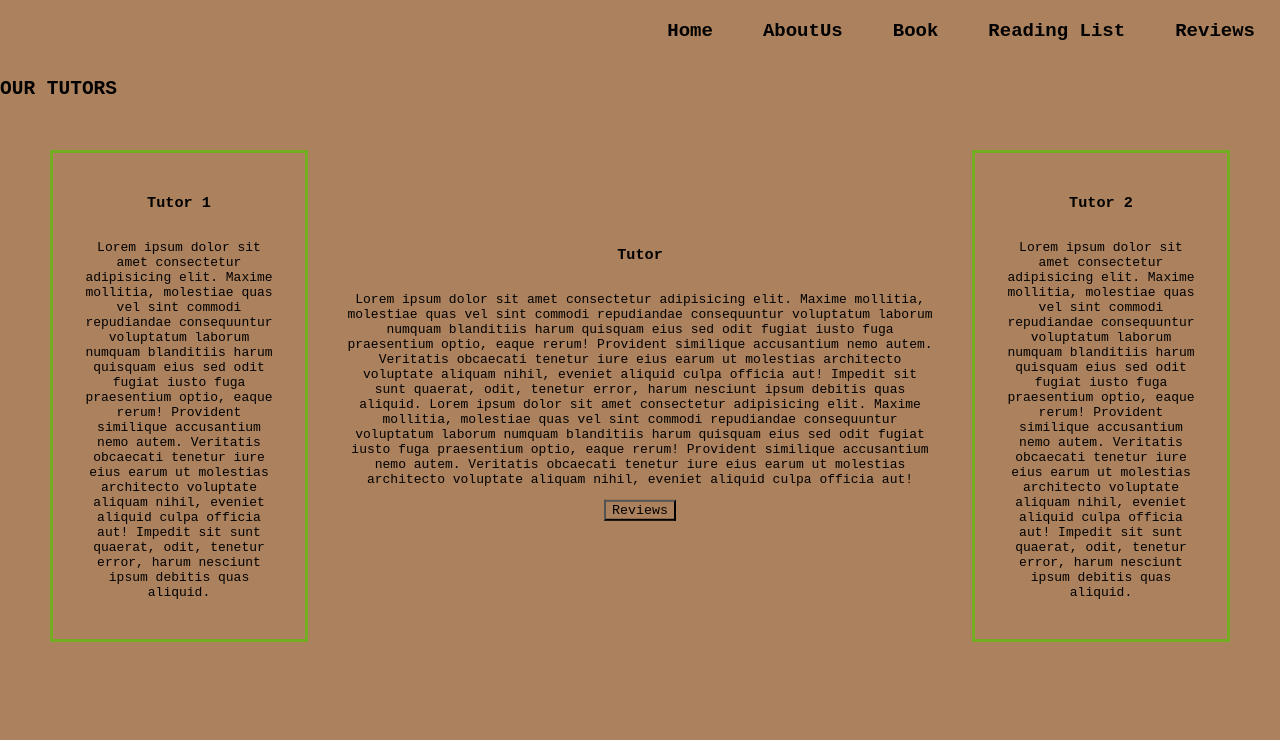
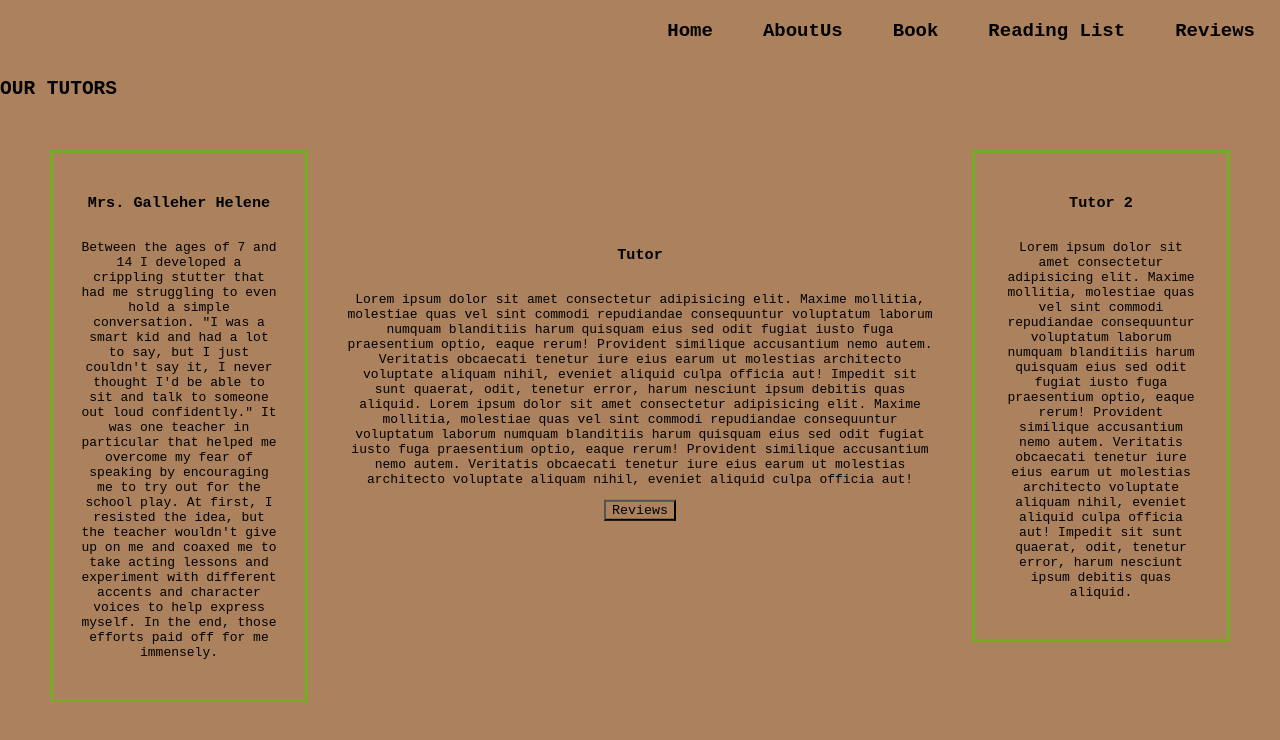
Before and after one commit to OliviaAdongo/tales, a React (Create React App) app: page /about in a window 1280 px wide. Shown: the top 740 px of the page. Built offline with nearby package versions, Linux system fonts and the light colour scheme.

Commit message:
Reviews created

```diff
--- a/src/components/AboutUs/Aboutus.js
+++ b/src/components/AboutUs/Aboutus.js
@@ -26,14 +26,9 @@ const Aboutus = () => {
 
             <div class="box2">
 
-                <h3 class="headings">Tutor 1</h3>
-                <p>Lorem ipsum dolor sit amet consectetur adipisicing elit. Maxime mollitia,
-                    molestiae quas vel sint commodi repudiandae consequuntur voluptatum laborum
-                    numquam blanditiis harum quisquam eius sed odit fugiat iusto fuga praesentium
-                    optio, eaque rerum! Provident similique accusantium nemo autem. Veritatis
-                    obcaecati tenetur iure eius earum ut molestias architecto voluptate aliquam
-                    nihil, eveniet aliquid culpa officia aut! Impedit sit sunt quaerat, odit,
-                    tenetur error, harum nesciunt ipsum debitis quas aliquid. </p>
+                <h3 class="headings">Mrs. Galleher Helene </h3>
+                <p> Between the ages of 7 and 14 I developed a crippling stutter that had me struggling to even hold a simple conversation. "I was a smart kid and had a lot to say, but I just couldn't say it, I never thought I'd be able to sit and talk to someone out loud confidently."
+                It was one teacher in particular that helped me overcome my fear of speaking by encouraging me to try out for the school play. At first, I resisted the idea, but the teacher wouldn't give up on me and coaxed me to take acting lessons and experiment with different accents and character voices to help express myself. In the end, those efforts paid off for me immensely. </p>
             </div>
             <div class="box3">
 
--- a/src/components/Books/Books.js
+++ b/src/components/Books/Books.js
@@ -29,7 +29,8 @@ useEffect (() => {
     <BookContainer>
     <BookHeading>Books We Love</BookHeading>
     <BookWrapper>
-    {books.map((book, index) =>{
+
+    {books.slice(1).map((book, index) =>{
       return(
         <BookCard key={index}>
         <BookImage src={book.imgurl} alt={book.alt}/>
--- /dev/null
+++ b/src/components/Reviews/ReviewStyler.js
@@ -0,0 +1,8 @@
+import styled from "styled-components";
+
+ export const ReviewContainer =styled.div``
+ export const Reviewer  = styled.h2``
+ export const ReviewWrapper = styled.div``
+ export const ReviewCard = styled.div``
+ export const ReviewList = styled.div``
+ export const Views = styled.div``
--- a/src/components/Reviews/Reviews.js
+++ b/src/components/Reviews/Reviews.js
@@ -1,7 +1,18 @@
 import axios from 'axios'
 import React, { useEffect, useState } from 'react'
+import{
+  ReviewContainer,
+  Reviewer,
+  ReviewWrapper,
+  ReviewCard,
+  ReviewList,
+  Views
+} from './ReviewStyler';
+
 
 const Reviews = () => {
+const [reviews, setReview] = useState([])
+
   const [data, setData] = useState("")
   useEffect(()=>{
 
@@ -9,6 +20,14 @@ const Reviews = () => {
   .then((response) => {setData(response.data)})
   },[])
 
+  useEffect (() => {
+    fetch ('http://127.0.0.1:9292/review')
+    .then (response => response.json())
+    .then((reviews) =>
+    // console.log (products)
+    setReview(reviews)
+    )
+  }, [])
 
   console.log(data)
 
@@ -16,20 +35,34 @@ const Reviews = () => {
     <div>
     <form>
   <label>
-  Tutors Name:
-  <select>
-  <option value="grapefruit">Grapefruit</option>
-  <option value="lime">Lime</option>
-  <option selected value="coconut">Coconut</option>
-  <option value="mango">Mango</option>
-</select>
-    Review:
+    Add Review:
     <input type="text" name="review" />
-
   </label>
   <input type="submit" value="Submit" />
 </form>
 
+<div className="reviewer" >
+<Reviewer>Reviews</Reviewer>
+<ReviewContainer>
+<ReviewWrapper>
+{reviews.map((read,  index) =>{
+return (
+  <ReviewCard key={index}>
+  <ReviewList>
+  <Views>{reviews.reviews}
+  </Views>
+  <button className='upvote'>upvote</button>
+  <button className= 'downvote'>downvote</button>
+  </ReviewList>
+
+  </ReviewCard>
+)
+})}
+
+</ReviewWrapper>
+</ReviewContainer>
+
+</div>
 
 </div>
   )
```
